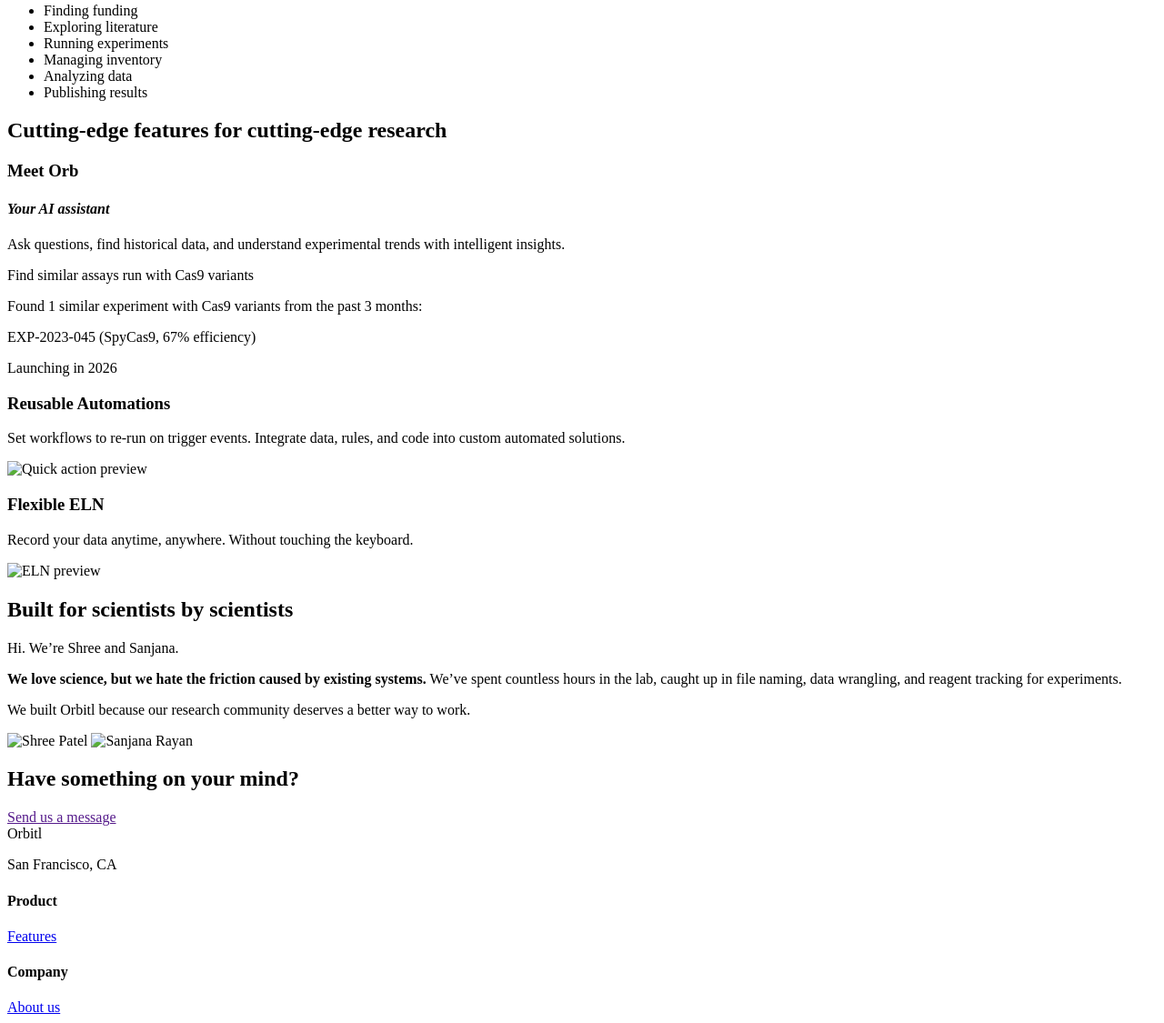
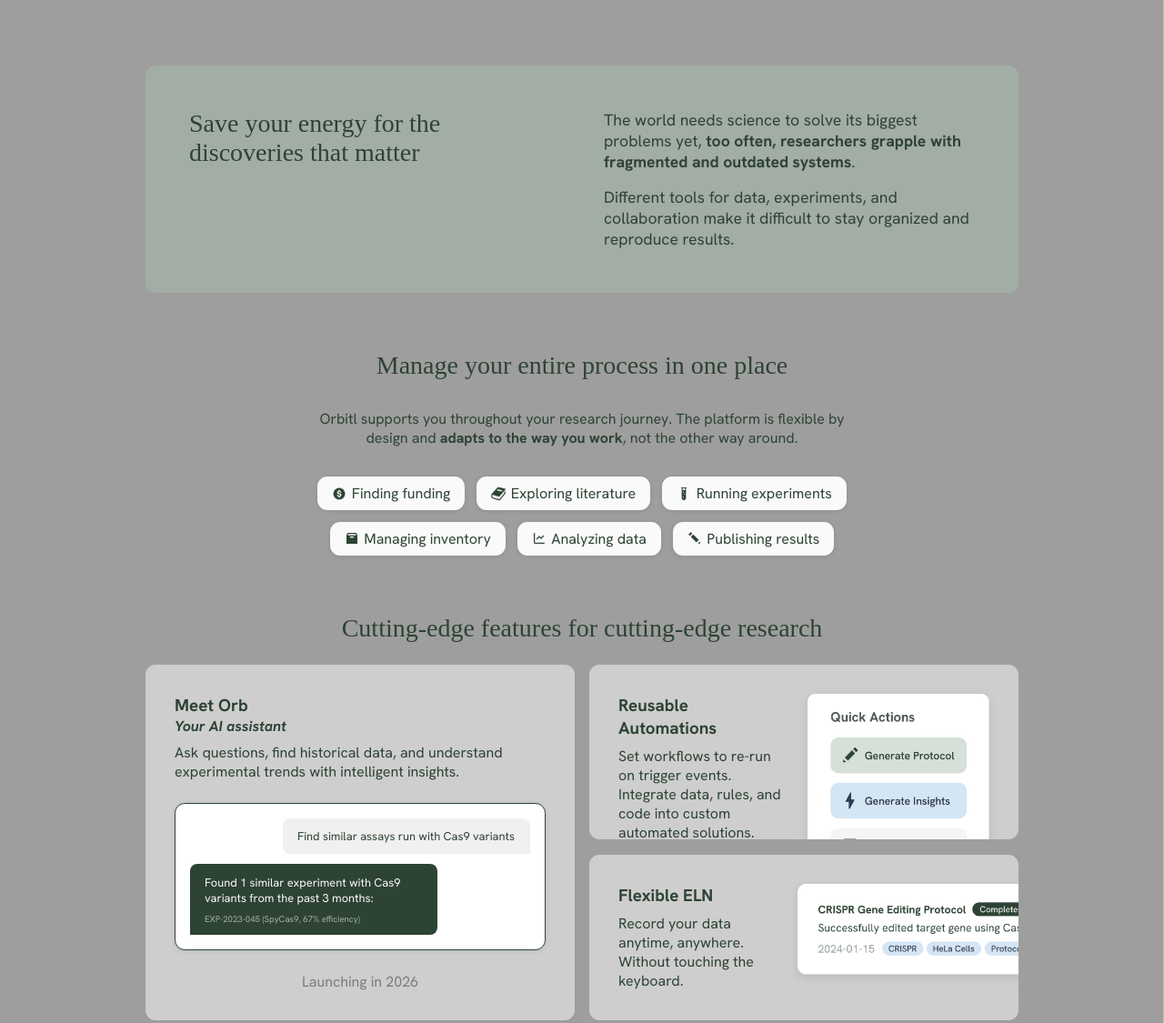
Before and after one commit to denaliazhi/orbitl, a plain HTML site: page product.html in a window 1280 px wide. Shown: the part 497-1622 px from the top of the page at 91% size. Drawn offline with Linux system fonts and the light colour scheme; the site is published under a folder, as on GitHub Pages, so addresses that start at the root find nothing; a web font is replaced by a local one.

Commit message:
fix: image paths

```diff
--- a/index.css
+++ b/index.css
@@ -102,7 +102,7 @@ main {
 /*  --------- Index Page: Body --------- */
 .index {
   /* From dkoi on Unsplash: https://unsplash.com/photos/water-droplets-on-a-surface-5nI9N2wNcBU */
-  background-image: url("/assets/background.png");
+  background-image: url("assets/background.png");
   background-position: bottom right;
   background-size: cover;
   background-repeat: no-repeat;
@@ -169,13 +169,13 @@ main {
 
 .profile-photo:nth-child(1) {
   z-index: 1;
-  background-image: url("/assets/shree-headshot-transparent.png");
+  background-image: url("assets/shree-headshot-transparent.png");
   box-shadow: 2px 1px 3px rgba(0, 0, 0, 0.3);
 }
 .profile-photo:nth-child(2) {
   z-index: 0;
   margin-left: -1rem;
-  background-image: url("/assets/sanjana-headshot-transparent.png");
+  background-image: url("assets/sanjana-headshot-transparent.png");
 }
 
 /*  --------- Landing Page: Navigation --------- */
@@ -313,27 +313,27 @@ main {
 }
 
 #funding::before {
-  background-image: url("/assets/dollar-sign.png");
+  background-image: url("assets/dollar-sign.png");
 }
 
 #literature::before {
-  background-image: url("/assets/book.png");
+  background-image: url("assets/book.png");
 }
 
 #experiments::before {
-  background-image: url("/assets/test-tube.png");
+  background-image: url("assets/test-tube.png");
 }
 
 #inventory::before {
-  background-image: url("/assets/box.png");
+  background-image: url("assets/box.png");
 }
 
 #publication::before {
-  background-image: url("/assets/pencil.png");
+  background-image: url("assets/pencil.png");
 }
 
 #analysis::before {
-  background-image: url("/assets/graph.png");
+  background-image: url("assets/graph.png");
 }
 
 /*  --------- Landing Page: Product features --------- */
--- a/product.html
+++ b/product.html
@@ -19,7 +19,7 @@
       href="https://fonts.googleapis.com/css2?family=Hanken+Grotesk:ital,wght@0,100..900;1,100..900&family=Hedvig+Letters+Serif:opsz@12..24&display=swap"
       rel="stylesheet"
     />
-    <link rel="stylesheet" href="/index.css" />
+    <link rel="stylesheet" href="index.css" />
     <title>Orbitl</title>
   </head>
   <body class="index">
@@ -56,7 +56,7 @@
           </p>
         </div>
         <img
-          src="/assets/dashboard-preview.png"
+          src="assets/dashboard-preview.png"
           alt="Orbitl dashboard"
           width="600"
           height="350"
@@ -161,7 +161,7 @@
               </p>
             </div>
             <img
-              src="/assets/quick-action-preview.png"
+              src="assets/quick-action-preview.png"
               alt="Quick action preview"
               width="200"
               height="215"
@@ -177,7 +177,7 @@
               </p>
             </div>
             <img
-              src="/assets/eln-preview.png"
+              src="assets/eln-preview.png"
               alt="ELN preview"
               width="auto"
               height="100"
@@ -211,12 +211,12 @@
           </div>
           <div class="founders-photos">
             <img
-              src="/assets/shree-headshot-transparent.png"
+              src="assets/shree-headshot-transparent.png"
               alt="Shree Patel"
               height="300"
             />
             <img
-              src="/assets/sanjana-headshot-transparent.png"
+              src="assets/sanjana-headshot-transparent.png"
               alt="Sanjana Rayan"
               height="350"
             />
```
